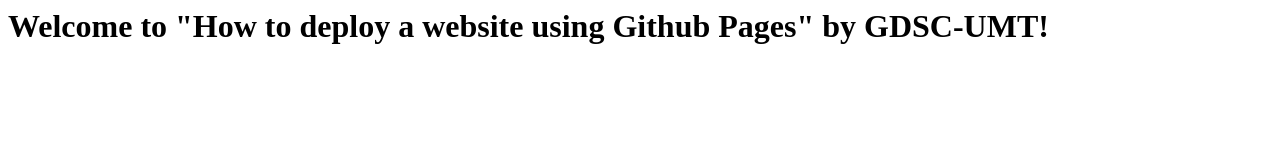
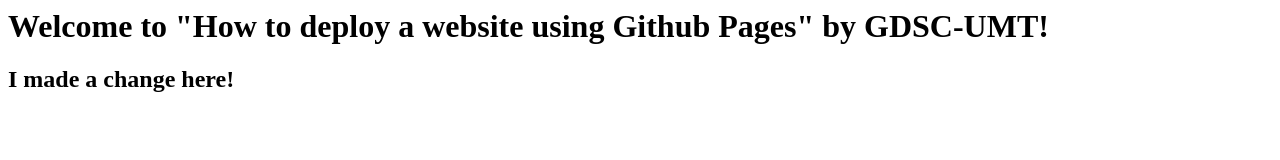
Before and after one commit to cringebilal/cringebilal.github.io, a plain HTML site: page index.html in a window 1280 px wide. Drawn offline with Linux system fonts and the light colour scheme.

Commit message:
added a new h2 element

```diff
--- a/index.html
+++ b/index.html
@@ -9,6 +9,7 @@
 <body>
 
     <h1>Welcome to "How to deploy a website using Github Pages" by GDSC-UMT!</h1>
+    <h2>I made a change here!</h2>
 
 
 </body>
```
